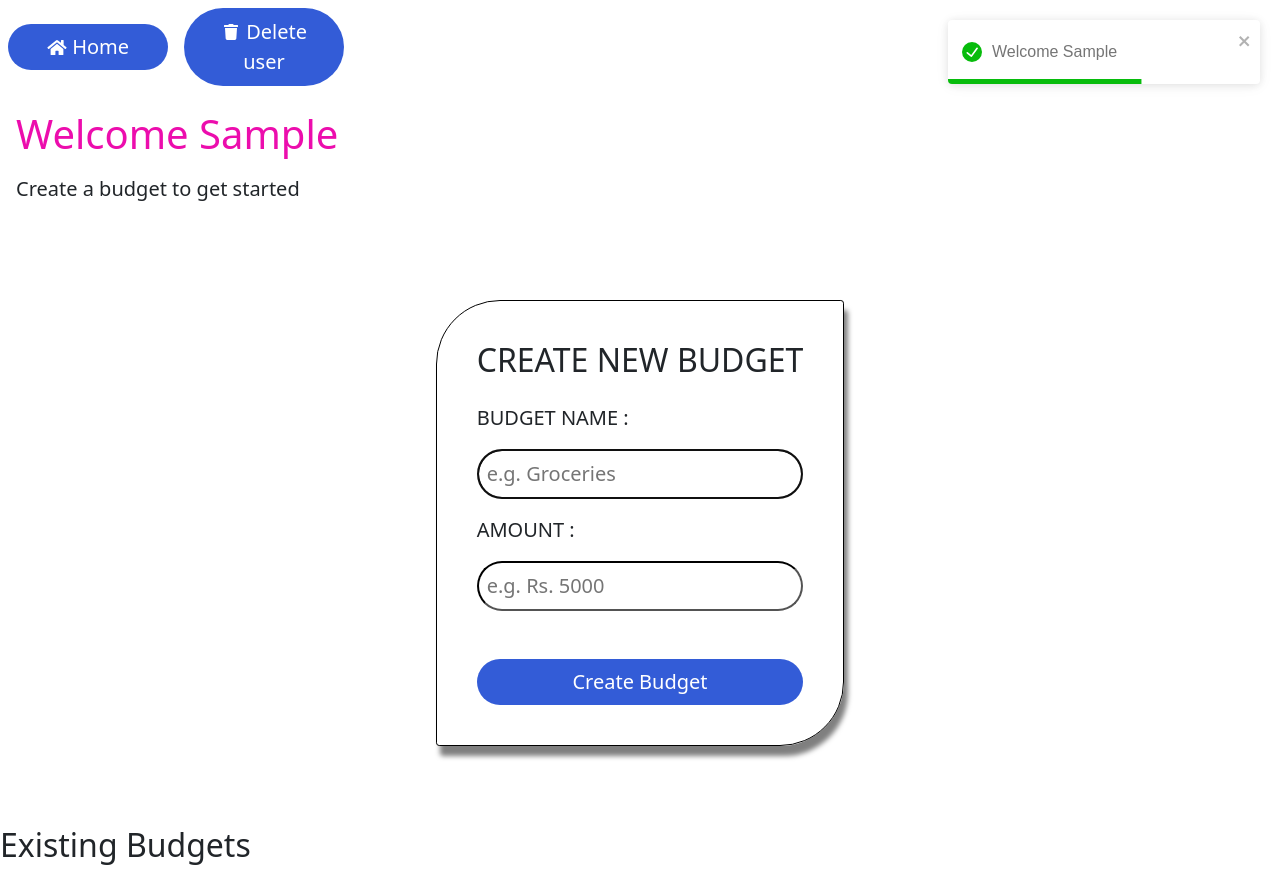
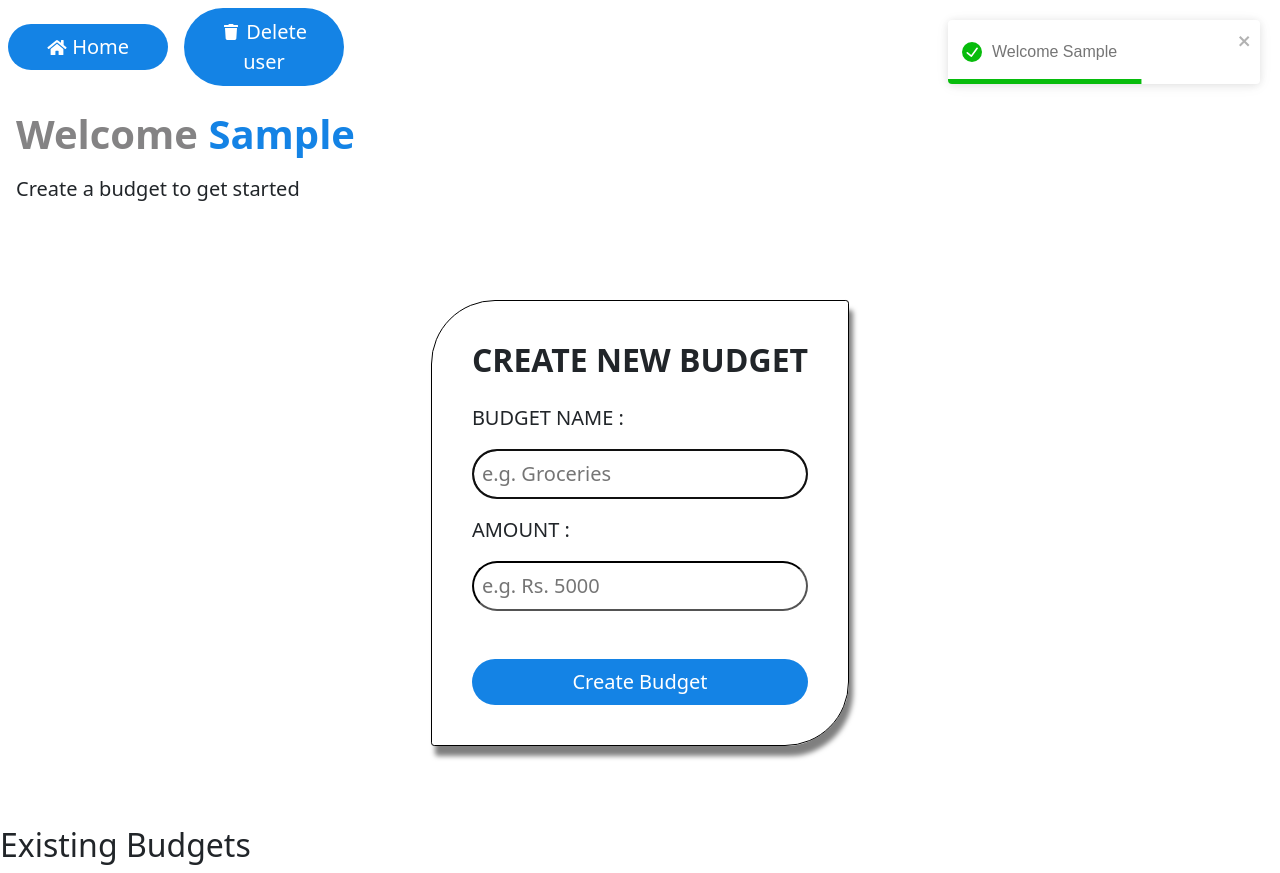
Before and after one commit to Gautam2305/personal-finance, a React (Create React App) app: page / in a window 1280 px wide. Both pictures are taken after typing "Sample" into the empty fields and a click on the button "Create Account". Built offline with nearby package versions, Linux system fonts and the light colour scheme.

Commit message:
ui changes

```diff
--- a/public/index.html
+++ b/public/index.html
@@ -15,6 +15,9 @@
       user's mobile device or desktop. See https://developers.google.com/web/fundamentals/web-app-manifest/
     -->
     <link rel="manifest" href="%PUBLIC_URL%/manifest.json" />
+    <link rel="preconnect" href="https://fonts.googleapis.com">
+<link rel="preconnect" href="https://fonts.gstatic.com" crossorigin>
+<link href="https://fonts.googleapis.com/css2?family=Bebas+Neue&display=swap" rel="stylesheet">
     <!--
       Notice the use of %PUBLIC_URL% in the tags above.
       It will be replaced with the URL of the `public` folder during the build.
--- a/src/components/AddBudget.module.css
+++ b/src/components/AddBudget.module.css
@@ -4,13 +4,14 @@
     flex-wrap: wrap;
     align-items: center;
     justify-content: center;
-   padding: 5rem;
+    padding: 5rem;
 
 }
 .head{
     text-align: center;
-    font-weight: 500;
+    font-weight: 700;
     text-transform: uppercase;
+    font-family: 'Bebas Neue', ;
 }
 .budform{
     display: flex;
@@ -40,13 +41,12 @@
 .createbtn{
     border: none;
     padding: 0.5rem;
-    background: #335cd7;
+    background: rgb(20, 131, 229);
     color: white;
     font-size: 1.25rem;
     font-weight: 500;
     border-radius: 10rem;
     margin-top: 2rem;
-
 }
 @media screen and (max-width: 450px) {
     .budform{
--- a/src/components/AddExpense.module.css
+++ b/src/components/AddExpense.module.css
@@ -57,7 +57,7 @@
 .createbtn{
     border: none;
     padding: 0.5rem;
-    background: #335cd7;
+    background: rgb(20, 131, 229);
     color: white;
     font-size: 1.25rem;
     font-weight: 500;
--- a/src/components/BudgetItem.jsx
+++ b/src/components/BudgetItem.jsx
@@ -37,9 +37,9 @@
 const Center = styled.div`
     text-align: center;
     color: white;
-    // h3, h4{
-    //   margin-top: 1rem;
-    // }
+    display: flex;
+    justify-content: space-between;
+    padding: 0 1rem;
 `
 const Wrapper = styled.div`
     // margin: 2rem 0rem;
@@ -47,8 +47,11 @@
     margin-top: 2rem;
 `
 const linkStyle = {
-    color: "black",
-    // textDecoration: "none",
-  padding: "2px",
-  // margin: "2rem",
+    color: "white",
+    textDecoration: "none",
+    padding: "2px",
+    width: '4rem',
+    textAlign: 'center',
+    fontSize: "1.1rem",
+    fontWeight: '700',
 }
--- a/src/components/Dashboard.module.css
+++ b/src/components/Dashboard.module.css
@@ -1,7 +1,12 @@
 
 .userTitle{
-    color: rgb(236, 13, 173);
+    color: rgb(132, 131, 132);
     margin: 1rem;
+    font-weight: 800;
+}
+.username{
+    color:rgb(20, 131, 229);
+
 }
 .desc{
 margin: 1rem;
--- a/src/components/Home.module.css
+++ b/src/components/Home.module.css
@@ -15,7 +15,7 @@
 .createBtn{
     text-align: center;
     border: none;
-    background: #335cd7;
+    background: rgb(20, 131, 229);
 
     padding: 0.65rem;
     margin: 0.5rem;
--- a/src/components/Navbar.module.css
+++ b/src/components/Navbar.module.css
@@ -14,7 +14,7 @@
 .navlink {
   text-align: center;
   border: none;
-  background: #335cd7;
+  background: rgb(20, 131, 229);
   width: 10rem;
   padding: 0.5rem;
   margin: 0.5rem;
--- a/src/components/Table.css
+++ b/src/components/Table.css
@@ -6,7 +6,7 @@
 }
 
 .topline{
-    background-color: #533df9;
+    background-color: rgb(20, 131, 229);
     color: white;
     border-radius:3px;
 }
--- a/src/pages/Dashboard.jsx
+++ b/src/pages/Dashboard.jsx
@@ -80,7 +80,7 @@
       <div className={`${styles.dashboard}`}>
         {userName ? (
           <div>
-            <h1 className={`${styles.userTitle}`}>Welcome {userName}</h1>
+            <h1 className={`${styles.userTitle}`}>Welcome <span className={`${styles.username}`}>{userName}</span></h1>
             {budgets && budgets.length > 0 ? (
               <div className={`${styles.carousel}`}>
                 <div>
@@ -126,7 +126,10 @@
               />
             )}
             {expenses?.length > 8 && (
-              <Link to="/expenses">View all expenses</Link>
+              <Link to="/expenses" style={{
+                textDecoration: 'none',
+
+              }}>View all expenses</Link>
             )}
           </div>
         ) : (
@@ -141,6 +144,7 @@
   border: 1px solid black;
   width: 270px;
   height: 270px;
+  color: white;
   margin: 2rem 1rem;
   border: 1px solid black;
   border-radius: 1rem;
@@ -154,6 +158,7 @@
       margin-top: 0.4rem;
       width: 75%;
       height: 20px;
+      color:
   }
 `
 
```
Also changed, not shown: 1 other file (tests, documents, lock files or other folders).
